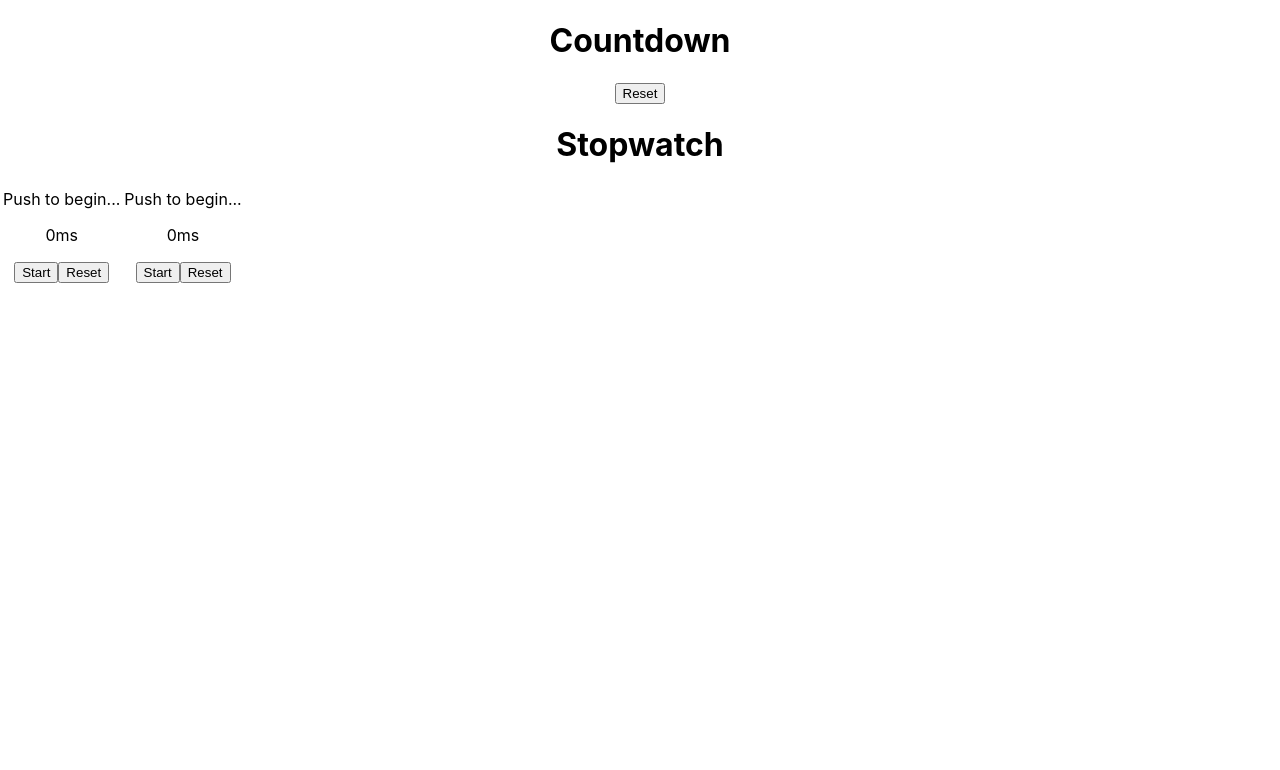
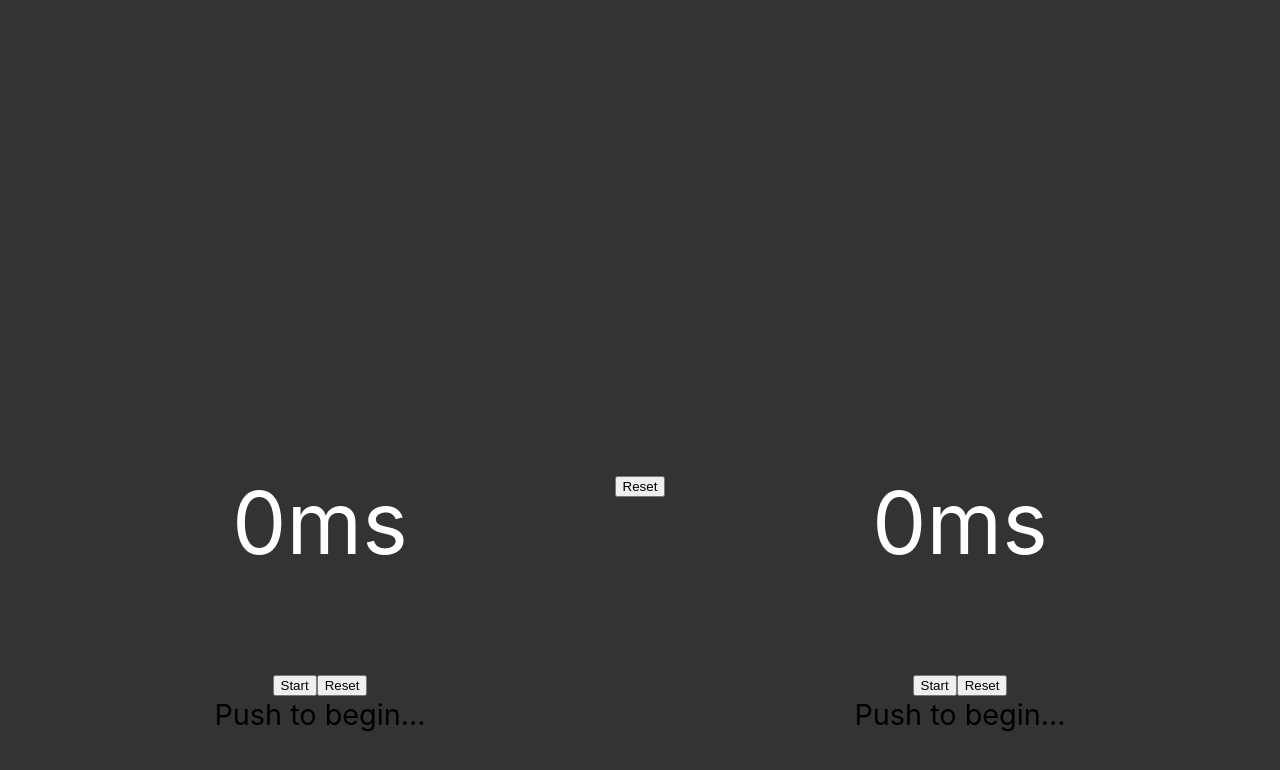
Before and after one commit to NetBUG/pirace, a React (Create React App) app in the folder webapp/: page / in a window 1280 px wide. Shown: the top 770 px of the page. Built offline with nearby package versions, Linux system fonts and the light colour scheme; no server answers.

Commit message:
Countdown almost ok

```diff
--- a/webapp/src/App.css
+++ b/webapp/src/App.css
@@ -1,10 +1,12 @@
-.App {
+body {
   text-align: center;
+  background-color: #333333;
+  font-size: calc(1em + 1vw);
+  height: 100%;
 }
 
 .App-logo {
   animation: App-logo-spin infinite 20s linear;
-  height: 40vmin;
   pointer-events: none;
 }
 
@@ -19,22 +21,26 @@
   color: white;
 }
 
-.App-link {
-  color: #61dafb;
+.sw_left {
+  width: 50%;
+  float: left;
 }
-
-@keyframes App-logo-spin {
-  from {
-    transform: rotate(0deg);
-  }
-  to {
-    transform: rotate(360deg);
-  }
+.sw_right {
+  width: 50%;
+  float: right;
+}
+.countdown {
+  height: 30vmin;
+  display: block;
+  /* height: 30%; */
 }
 
 .cd {
-  font-size: 18;
-  background-color: lightgray;
+  font-size: 500%;
+}
+.watch {
+  font-size: 300%;
+  color: white;
 }
 
 .cd_hidden {
@@ -42,7 +48,7 @@
 }
 
 .cd_three {
-  color: green;
+  color: lightgreen;
 }
 
 .cd_two {
--- a/webapp/src/App.js
+++ b/webapp/src/App.js
@@ -18,14 +18,18 @@ class App extends Component {
   componentDidMount() {
     this.ws.onopen = () => {
       // on connecting, do nothing but log it to the console
-      console.log('connected')
+      console.log('connected');
+      this.ws.send(JSON.stringify({ state: 'ok' }))
     }
 
     this.ws.onmessage = evt => {
       // on receiving a message, add it to the list of messages
-      const message = JSON.parse(evt.data)
+      const message = JSON.parse(evt.data);
       console.log(message);
-      this.setState({ackR: true});
+      if (message && message.event && message.event === 'button') {
+        if (message.id === '1') this.setState({ackL: true});
+        if (message.id === '2') this.setState({ackR: true});
+      }
     }
 
     this.ws.onclose = () => {
@@ -40,26 +44,20 @@ class App extends Component {
   render() {
     return (
       <div className="App">
-        <h1>Countdown</h1>
+        <div className="countdown">
         <Countdown state={this.state}
           startRace={() => this.setState({ race: true }) } stopRace={() => this.setState({ race: false }) }
           startCD={() => this.setState({ countdown: true }) } stopCD={() => this.setState({ countdown: false }) }/>
         {/*this.state.race ? 'Go!' : 'Push both buttons to begin...'*/}
-        <h1>Stopwatch</h1>
-        <table>
-          <tbody>
-          <tr>
-            <td>
-              {this.state.ackL ? 'START' : 'Push to begin...'}
-              <Stopwatch state={this.state} pushtarget={() => this.setState({ ackL: true }) } resetTarget={() => this.setState({ ackL: false }) } pos='left'/>
-            </td>
-            <td>
-              {this.state.ackR ? 'START' : 'Push to begin...'}
-              <Stopwatch state={this.state} pushtarget={() => this.setState({ ackR: true }) } resetTarget={() => this.setState({ ackR: false }) } pos='right'/>
-            </td>
-          </tr>
-          </tbody>
-        </table>
+        </div>
+        <div className="sw_left">
+          <Stopwatch state={this.state} pushtarget={() => this.setState({ ackL: true }) } resetTarget={() => this.setState({ ackL: false }) } pos='left'/>
+          {this.state.ackL ? 'START' : 'Push to begin...'}
+        </div>
+        <div className="sw_right">
+          <Stopwatch state={this.state} pushtarget={() => this.setState({ ackR: true }) } resetTarget={() => this.setState({ ackR: false }) } pos='right'/>
+          {this.state.ackR ? 'START' : 'Push to begin...'}
+        </div>
       </div>
   );
   }
--- a/webapp/src/Countdown.js
+++ b/webapp/src/Countdown.js
@@ -71,9 +71,10 @@ class Countdown extends Component {
     return (
       <div>
         <p className="cd">
-           <span className={b3}>3...</span>
-           <span className={b2}>2...</span>
-           <span className={b1}>1...</span>
+          &nbsp;
+           <span className={b3}>3... </span>
+           <span className={b2}>2... </span>
+           <span className={b1}>1... </span>
            <span className="cd_start">{race ? 'START' : ''}</span>
         </p>
         {/*<button onClick={this.handleClick}>{started ? 'Stop' : 'Start'}</button>*/}
--- a/webapp/src/Stopwatch.js
+++ b/webapp/src/Stopwatch.js
@@ -44,7 +44,7 @@ class Stopwatch extends Component {
     const { runningTime } = this.state;
     return (
       <div>
-        <p>{runningTime}{typeof runningTime === 'number' ? 'ms' : ''}</p>
+        <p className="watch">{runningTime}{typeof runningTime === 'number' ? 'ms' : ''}</p>
         <button onClick={this.handleClick}>Start</button>
         <button onClick={this.handleReset}>Reset</button>
       </div>
```
